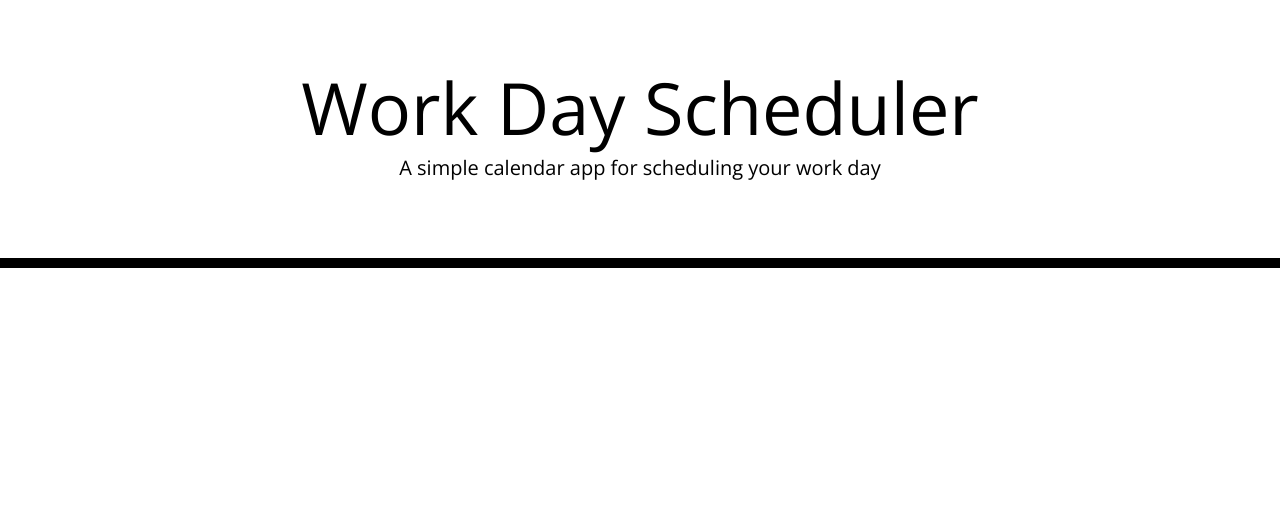
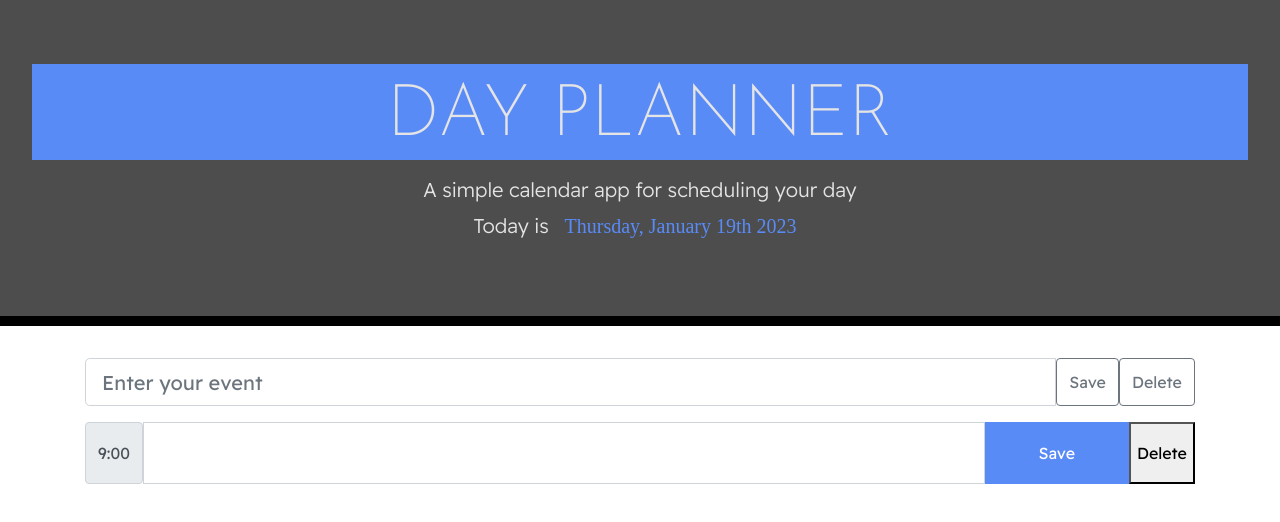
Before and after one commit to Agia/Day-Planner, a plain HTML site: page index.html in a window 1280 px wide. Drawn offline with nearby package versions, Linux system fonts and the light colour scheme; a web font is replaced by a local one.

Commit message:
Added missing scripts links, add moment.js element in JS to show today's day/date, added some initial styling and css variables

```diff
--- a/assets/css/style.css
+++ b/assets/css/style.css
@@ -1,5 +1,18 @@
+@import url('https://fonts.googleapis.com/css2?family=Coda:wght@400;800&family=DM+Mono:wght@300;500&family=Josefin+Sans:wght@100;200;400;500;700&family=Readex+Pro:wght@200;300;400;700&display=swap');
+
+:root {
+  --light: rgb(228, 228, 228);
+  --dark: rgb(77, 77, 77);
+  --highlight: #598bf7;
+  --header: "Josefin Sans";
+  --body: "Readex Pro";
+  --mono: "DM Mono";
+  --other: "Coda";
+}
+
 body {
-  font-family: 'Open Sans', sans-serif;
+  /* font-family: 'Open Sans', sans-serif; */
+  font-family: var(--body);
   font-size: 16px;
   line-height: 1;
 }
@@ -15,8 +28,10 @@ textarea {
 
 .jumbotron {
   text-align: center;
-  background-color: transparent;
-  color: black;
+  /* background-color: transparent; */
+  /* color: black; */
+  background-color: var(--dark);
+  color: var(--light);
   border-radius: 0;
   border-bottom: 10px solid black;
 }
@@ -58,14 +73,34 @@ textarea {
 }
 
 .saveBtn {
-  border-left: 1px solid black;
+  border: 0;
+  /* border-left: 1px solid black;
   border-top-right-radius: 15px;
-  border-bottom-right-radius: 15px;
-  background-color: #06aed5;
+  border-bottom-right-radius: 15px; */
+  /* background-color: #06aed5; */
+  background-color: var(--highlight);
   color: white;
+  /* color: var(--light); */
+  width: 13%;
 }
 
 .saveBtn i:hover {
   font-size: 20px;
   transition: all 0.3s ease-in-out;
 }
+
+/* ! Experiementation below */
+
+h1 {
+  font-family: var(--header);
+  text-transform: uppercase;
+  padding: 10px 0px 0px 0px;
+  background-color: var(--highlight);
+  margin-bottom: 20px;
+}
+#currentDay {
+  color: var(--highlight);
+  /* font-weight: 700; */
+  padding: 10px;
+  font-family: var(--other);
+}
--- a/assets/js/script.js
+++ b/assets/js/script.js
@@ -0,0 +1,8 @@
+// Get the current day / date and render it to the target element
+let currentDate = moment().format("dddd, MMMM Do YYYY");
+$("#currentDay").text(currentDate);
+
+// let $currentDate = $("#currentDay")
+// setInterval( function () {
+//     currentDay.text(moment().format("dddd, MMM Do YYYY"));
+// }, 60000)
--- a/index.html
+++ b/index.html
@@ -4,36 +4,45 @@
     <meta charset="UTF-8" />
     <meta name="viewport" content="width=device-width, initial-scale=1.0" />
     <meta http-equiv="X-UA-Compatible" content="ie=edge" />
-    <link
-      rel="stylesheet"
-      href="https://stackpath.bootstrapcdn.com/bootstrap/4.3.1/css/bootstrap.min.css"
-    />
-    <link
-      rel="stylesheet"
-      href="https://use.fontawesome.com/releases/v5.8.1/css/all.css"
-      integrity="sha384-50oBUHEmvpQ+1lW4y57PTFmhCaXp0ML5d60M1M7uH2+nqUivzIebhndOJK28anvf"
-      crossorigin="anonymous"
-    />
-    <link
-      href="https://fonts.googleapis.com/css?family=Open+Sans&display=swap"
-      rel="stylesheet"
-    />
-    <link rel="stylesheet" href="./assets/css/style.css" />
-    <title>Work Day Scheduler</title>
+    <link rel="stylesheet" href="https://stackpath.bootstrapcdn.com/bootstrap/4.3.1/css/bootstrap.min.css"/>
+    <link rel="stylesheet" href="https://use.fontawesome.com/releases/v5.8.1/css/all.css" integrity="sha384-50oBUHEmvpQ+1lW4y57PTFmhCaXp0ML5d60M1M7uH2+nqUivzIebhndOJK28anvf" crossorigin="anonymous"/>
+    <link href="https://fonts.googleapis.com/css?family=Open+Sans&display=swap" rel="stylesheet"/>
+    <link rel="stylesheet" href="./assets/css/style.css"/>
+    <title>Day Planner</title>
   </head>
+
+
 
   <body>
     <header class="jumbotron">
-      <h1 class="display-3">Work Day Scheduler</h1>
-      <p class="lead">A simple calendar app for scheduling your work day</p>
-      <p id="currentDay" class="lead"></p>
+      <h1 class="display-3">Day Planner</h1>
+      <p class="lead">A simple calendar app for scheduling your day</p>
+      <p class="lead">Today is <span id="currentDay"></span></p>
     </header>
     <div class="container">
-      <!-- Timeblocks go here -->
+
+      <div class="input-group input-group-lg mb-3">
+        <input type="text" class="form-control" placeholder="Enter your event" aria-label="Enter your event" aria-describedby="button-addon2">
+        <button class="btn btn-outline-secondary" type="button" id="button-save">Save</button>
+        <button class="btn btn-outline-secondary" type="button" id="button-del">Delete</button>
+      </div>
+
+      <div class="input-group hour-row">
+        <span class="input-group-text">9:00</span>
+        <textarea class="form-control" aria-label="time"></textarea>
+        <button type="submit" class="saveBtn">Save</button>
+        <button type="button">Delete</button>
+      </div>
+      <!-- Time blocks go here -->
     </div>
 
 
-    <script src="https://cdnjs.cloudflare.com/ajax/libs/jquery/3.2.1/jquery.min.js"></script>
+
+
+
+    <script type="text/javascript" src="https://cdnjs.cloudflare.com/ajax/libs/jquery/3.6.3/jquery.min.js"></script>
+    <!-- <script src="https://cdnjs.cloudflare.com/ajax/libs/jquery/3.2.1/jquery.min.js"></script> -->
     <script src="https://cdnjs.cloudflare.com/ajax/libs/moment.js/2.24.0/moment.min.js"></script>
+    <script src="./assets/js/script.js"></script>
   </body>
 </html>
```
